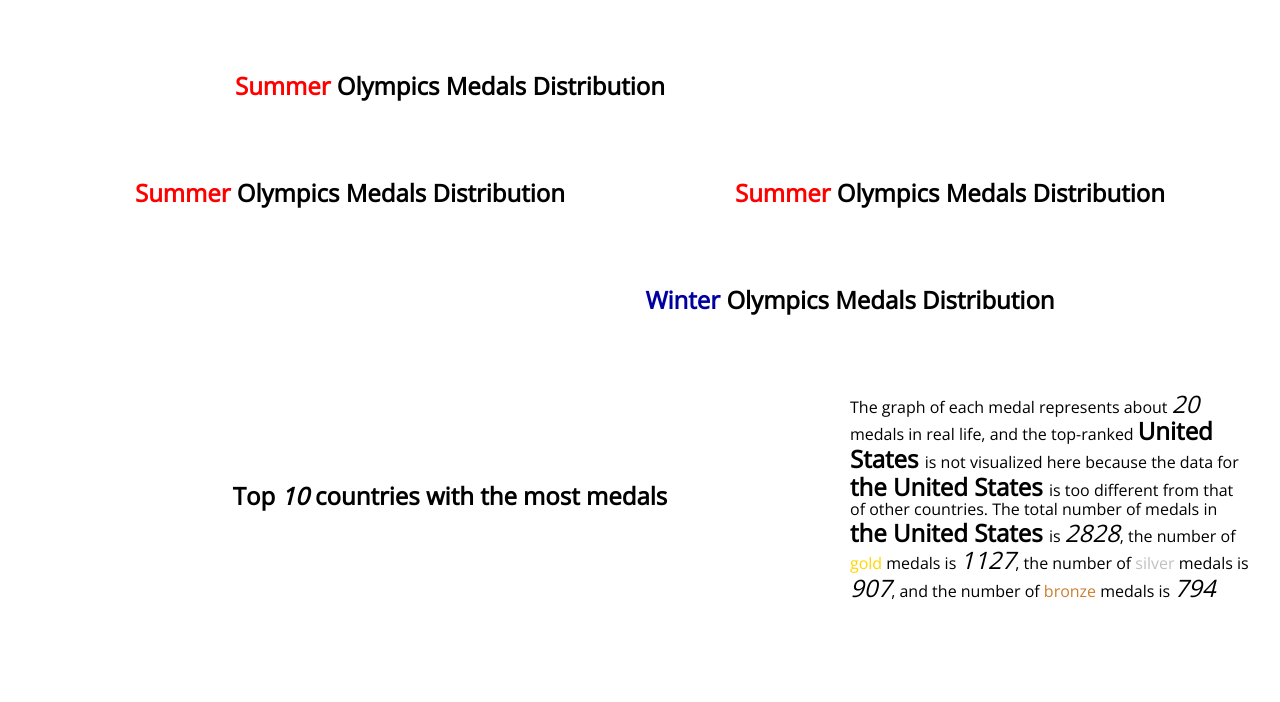
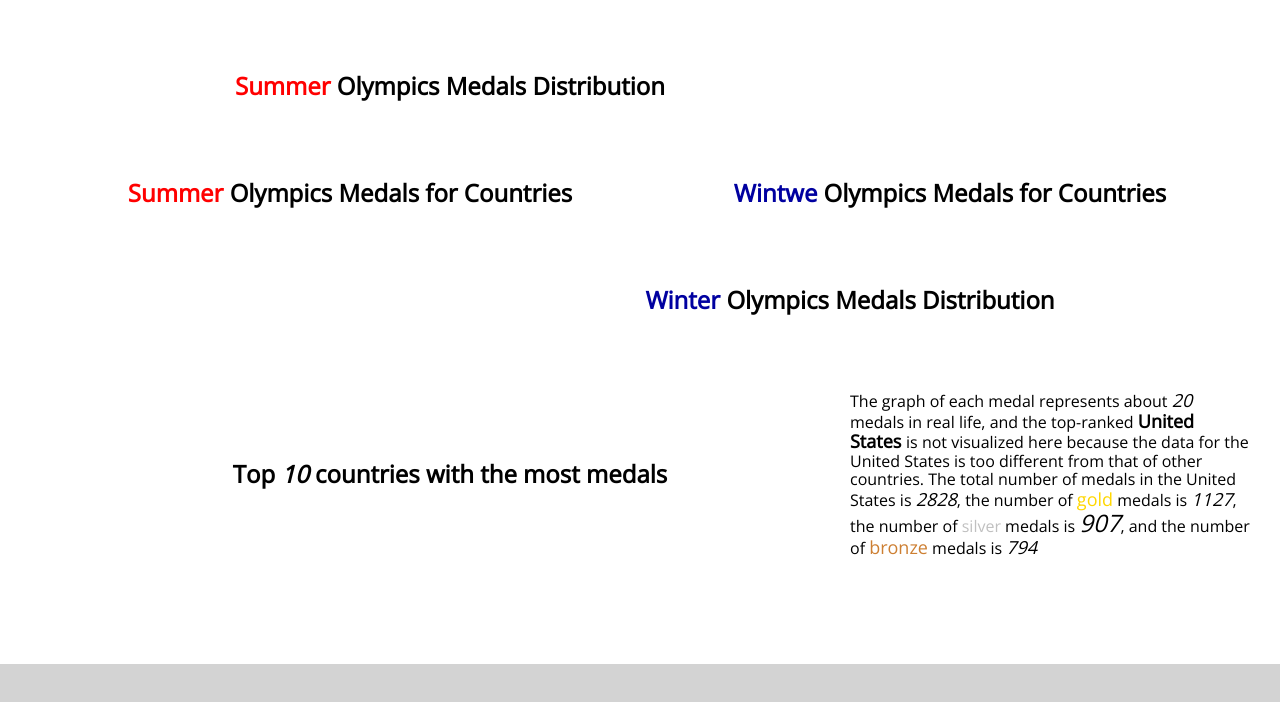
Before and after one commit to ShuuuY/DataVisualisationProject2, a plain HTML site: page index.html in a window 1280 px wide. Shown: the part 116-818 px from the top of the page. Drawn offline with nearby package versions, Linux system fonts and the light colour scheme; a script that the page names is missing.

Commit message:
Update index.html

```diff
--- a/index.html
+++ b/index.html
@@ -52,11 +52,11 @@
     <!-- pure grid group -->
     <div class="pure-g">
       <div class="pure-u-1-2">
-        <h2><mark class="red">Summer</mark> Olympics Medals Distribution</h2>
+        <h2><mark class="red">Summer</mark> Olympics Medals for Countries</h2>
         <div id="vis4" class="vis-container"></div>
       </div>
       <div class="pure-u-1-2">
-        <h2><mark class="red">Summer</mark> Olympics Medals Distribution</h2>
+        <h2><mark class="blue">Wintwe</mark> Olympics Medals for Countries</h2>
         <div id="vis5" class="vis-container"></div>
       </div>
     </div>
@@ -81,15 +81,15 @@
       </div>
       <div class="pure-u-1-3">
         <p>The graph of each medal represents about
-          <font size="+2"><span class="emphasized">20</span></font>
+          <font size="+1"><span class="emphasized">20</span></font>
           medals in real life, and the top-ranked
-          <font size="+2"><span class="bolded">United States </span></font>
+          <font size="+1"><span class="bolded">United States </span></font>
           is not visualized here because the data for
-          <font size="+2"><span class="bolded">the United States </span></font>
-          is too different from that of other countries. The total number of medals in <font size="+2"><span class="bolded">the United States </span></font>
-          is <font size="+2"><span class="emphasized">2828</span></font>,
-          the number of <mark class="gold">gold</mark> medals is <font size="+2"><span class="emphasized">1127</span></font>, the number of <mark class="silver">silver</mark> medals is <font size="+2"><span class="emphasized">907</span></font>,
-          and the number of <mark class="bronze">bronze</mark> medals is <font size="+2"><span class="emphasized">794</span></font></p>
+          the United States
+          is too different from that of other countries. The total number of medals in the United States
+          is <font size="+1"><span class="emphasized">2828</span></font>,
+          the number of <font size="+1"><mark class="gold">gold</mark></font> medals is <font size="+1"><span class="emphasized">1127</span></font>, the number of <mark class="silver">silver</mark> medals is <font size="+2"><span class="emphasized">907</span></font>,
+          and the number of <font size="+1"><mark class="bronze">bronze</mark></font> medals is <font size="+1"><span class="emphasized">794</span></font></p>
       </div>
 
     </div>
```
